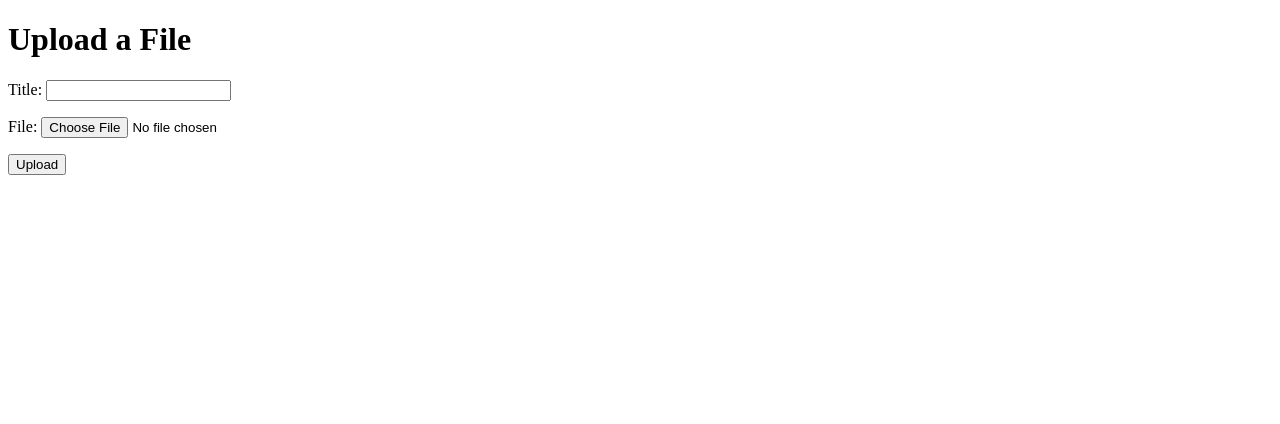
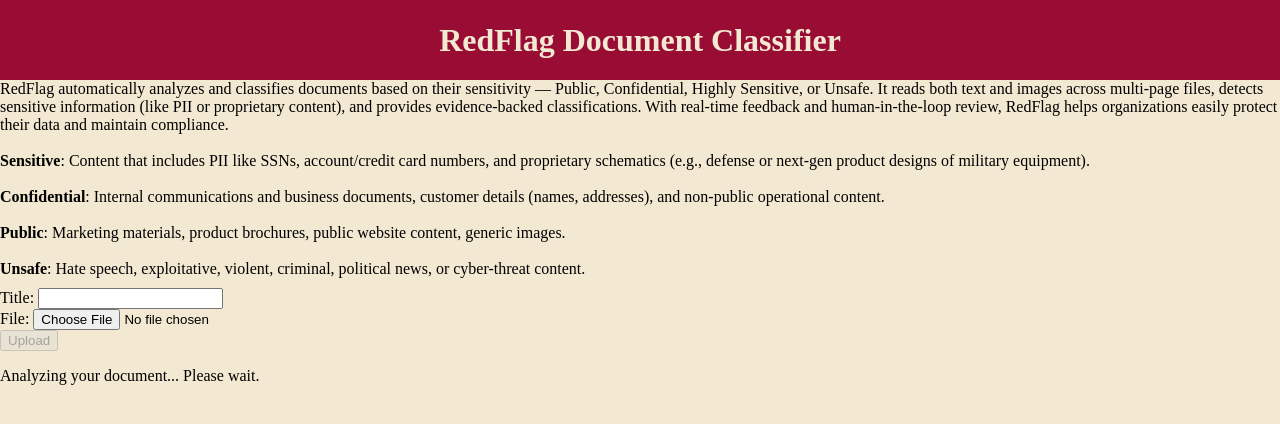
Before and after one commit to char-cyber/RedFlag, a Django app: template RedFlag/uploads/templates/upload.html in a window 1280 px wide. Shown: the top 424 px of the page. Run offline with Django 5.2, Linux system fonts and the light colour scheme; the template is opened without the code that fills it: values that come from a table or form of the project are taken from there, others are empty.

Commit message:
Update upload.html

```diff
--- a/RedFlag/uploads/templates/upload.html
+++ b/RedFlag/uploads/templates/upload.html
@@ -1,10 +1,15 @@
+{% load static %}
+
 <!DOCTYPE html>
 <html>
 <head>
     <title>Upload File</title>
+    <link rel="stylesheet" href="{% static 'uploads/style.css' %}">
 </head>
 <body>
-    <h1>Upload a File</h1>
+    <div class="head_bar">
+        <h1>RedFlag Document Classifier</h1>
+    </div>
     {% if errors %}
         <div style="color: red;">
             <ul>
@@ -15,10 +20,56 @@
         </div>
     {% endif %}
 
-    <form method="POST" enctype="multipart/form-data">
-        {% csrf_token %}
-        {{ form.as_p }}
-        <button type="submit">Upload</button>
-    </form>
+    <div class="row">
+        <div class="info_text">
+            <p>RedFlag automatically analyzes and classifies documents based on their sensitivity — Public, Confidential, Highly Sensitive, or Unsafe.
+                It reads both text and images across multi-page files, detects sensitive information (like PII or proprietary content), and provides evidence-backed classifications.
+                With real-time feedback and human-in-the-loop review, RedFlag helps organizations easily protect their data and maintain compliance.
+
+                <br/><br/><strong>Sensitive</strong>: Content that includes PII like SSNs, account/credit card numbers, and proprietary schematics (e.g., defense or next‑gen product designs of military equipment).
+                <br/><br/><strong>Confidential</strong>: Internal communications and business documents, customer details (names, addresses), and non-public operational content.
+                <br/><br/><strong>Public</strong>: Marketing materials, product brochures, public website content, generic images.
+                <br/><br/><strong>Unsafe</strong>: Hate speech, exploitative, violent, criminal, political news, or cyber-threat content.</p>
+        </div>
+
+        <div class="upload">
+            <form method="POST" enctype="multipart/form-data" id="upload-form">
+                {% csrf_token %}
+                {{ form.as_p }}
+                <button type="submit" class="confirm" id="upload-btn" disabled>Upload</button>
+            </form>
+        </div>
+    </div>
+
+     <!-- Loading overlay -->
+    <div id="loading-overlay">
+        <div class="spinner"></div>
+        <p id="loading-text">Analyzing your document... Please wait.</p>
+    </div>
+
+    <script>
+        // Disable/enable button dynamically
+        document.addEventListener("DOMContentLoaded", () => {
+            const titleInput =  document.querySelector('input[name="title"]');
+            const fileInput = document.querySelector('input[type="file"]');
+            const uploadBtn = document.getElementById("upload-btn");
+            const form = document.getElementById("upload-form");
+            const loadingOverlay = document.getElementById("loading-overlay");
+
+            function updateButtonState() {
+                const hasTitle = titleInput.value.trim().length > 0;
+                const hasFile = fileInput.files.length > 0;
+                uploadBtn.disabled = !(hasTitle && hasFile);
+            }
+
+            titleInput.addEventListener("input", updateButtonState);
+            fileInput.addEventListener("change", updateButtonState);
+
+             // Show loading overlay on submit
+            form.addEventListener("submit", () => {
+                loadingOverlay.style.display = "flex";
+            });
+        });
+    </script>
 </body>
 </html>
```
